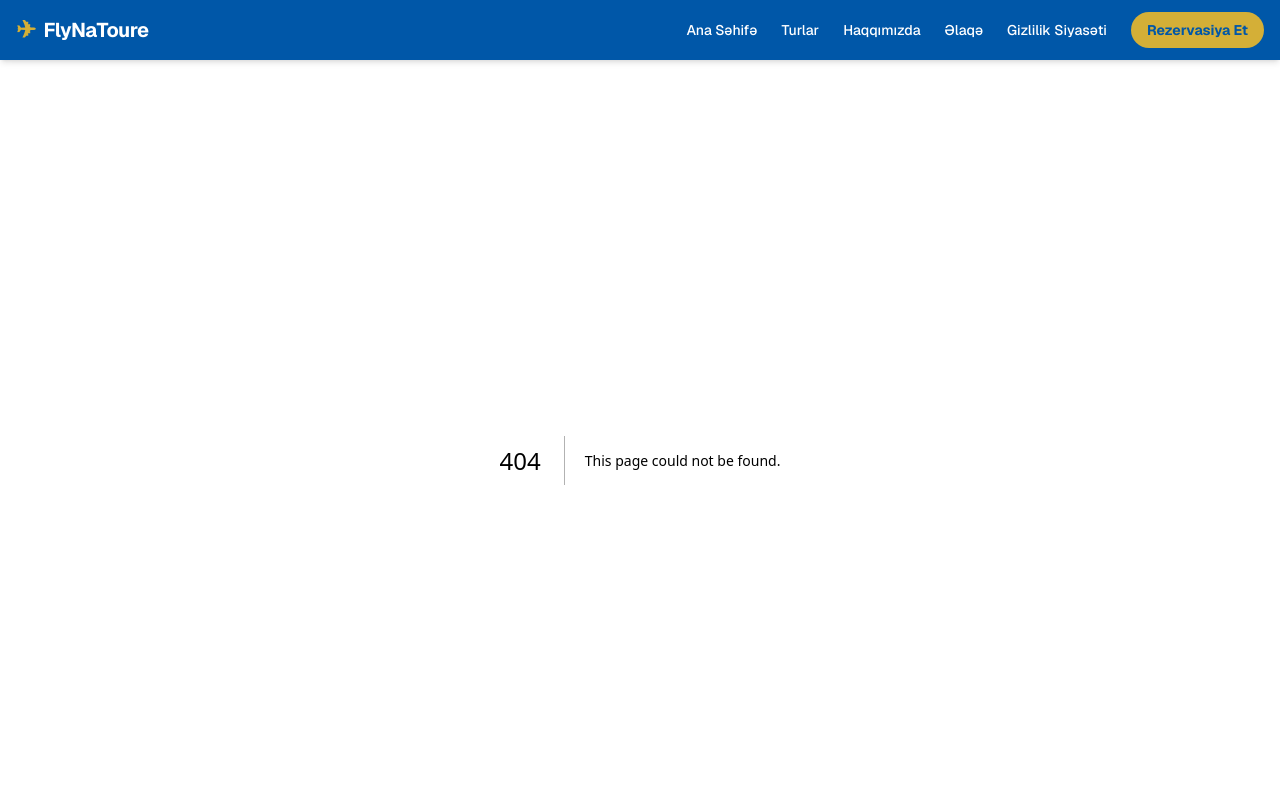
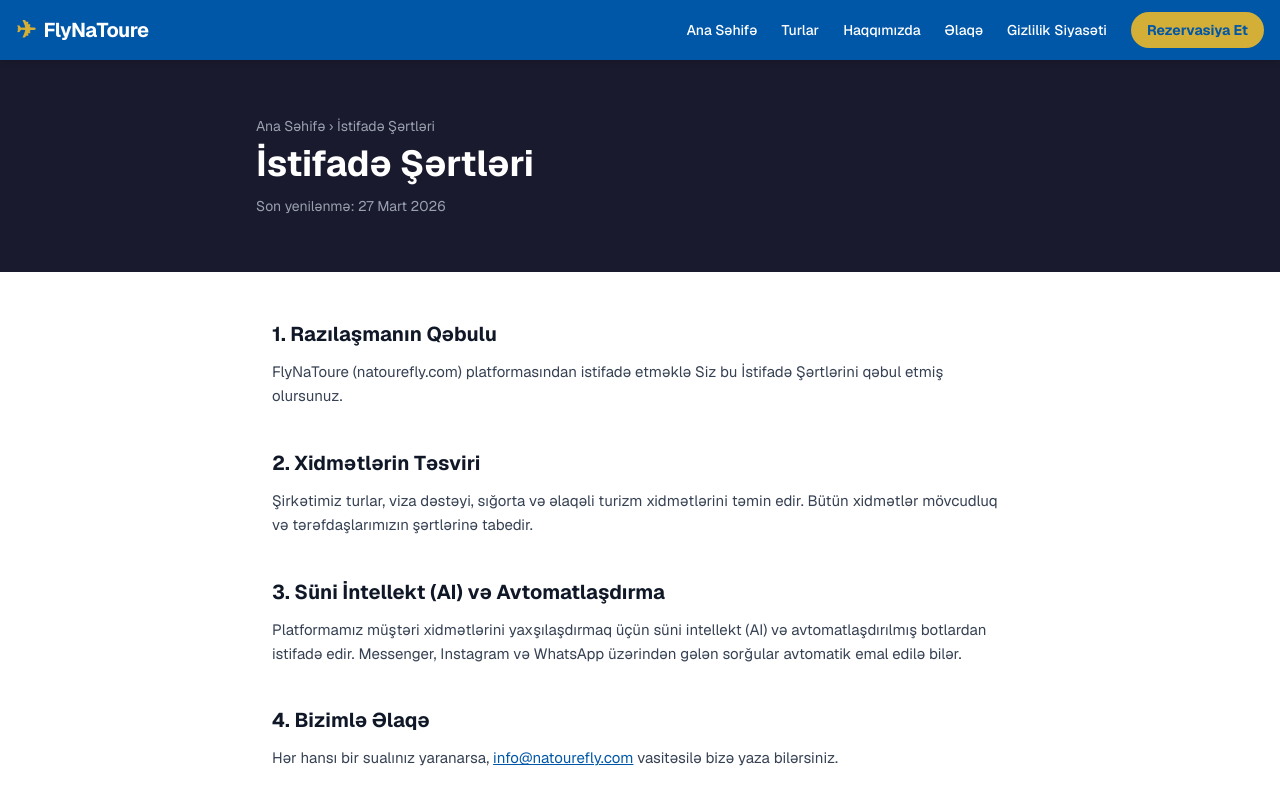
Before and after one commit to Talibsoy/teyyub, a Next.js app: page /terms-of-service in a window 1280 px wide. Before the commit this address had no page. Shown: the top 800 px of the page. Built offline with nearby package versions, Linux system fonts and the light colour scheme.

Commit message:
feat: footer yenilemesi, auth api ve terms of service

```diff
--- /dev/null
+++ b/app/api/auth/callback/instagram/route.ts
@@ -0,0 +1,20 @@
+import { NextRequest, NextResponse } from "next/server";
+
+export async function GET(req: NextRequest) {
+  const { searchParams } = new URL(req.url);
+  const code = searchParams.get("code");
+  const error = searchParams.get("error");
+
+  if (error) {
+    console.error("[Instagram Auth] Login xətası:", error);
+    return NextResponse.redirect(`${process.env.NEXT_PUBLIC_APP_URL || "https://natourefly.com"}/?error=instagram_auth_failed`);
+  }
+
+  if (code) {
+    console.log("[Instagram Auth] Avtorizasiya kodu alındı:", code);
+    // TODO: Kodu Instagram Graph API vasitəsilə Access Token-ə dəyişin
+    return NextResponse.redirect(`${process.env.NEXT_PUBLIC_APP_URL || "https://natourefly.com"}/?status=instagram_connected`);
+  }
+
+  return new NextResponse("Kod tapılmadı", { status: 400 });
+}
--- /dev/null
+++ b/app/terms-of-service/page.tsx
@@ -0,0 +1,58 @@
+import Link from "next/link";
+import type { Metadata } from "next";
+
+export const metadata: Metadata = {
+  title: "İstifadə Şərtləri | FlyNaToure",
+  description: "FlyNaToure turizm platformasının istifadə şərtləri və qaydaları.",
+};
+
+export default function TermsOfServicePage() {
+  const currentYear = new Date().getFullYear();
+
+  return (
+    <main className="min-h-screen bg-white">
+      {/* Header */}
+      <div className="bg-[#1a1a2e] text-white py-14 px-4">
+        <div className="max-w-3xl mx-auto">
+          <p className="text-sm text-gray-400 mb-2">
+            <Link href="/" className="hover:underline">Ana Səhifə</Link> › İstifadə Şərtləri
+          </p>
+          <h1 className="text-3xl md:text-4xl font-bold">İstifadə Şərtləri</h1>
+          <p className="mt-3 text-gray-400 text-sm">Son yenilənmə: 27 Mart 2026</p>
+        </div>
+      </div>
+
+      {/* Content */}
+      <div className="max-w-3xl mx-auto px-4 py-12 text-gray-700 leading-relaxed space-y-10 text-[15px]">
+        <section>
+          <h2 className="text-xl font-bold text-gray-900 mb-3">1. Razılaşmanın Qəbulu</h2>
+          <p>
+            FlyNaToure (natourefly.com) platformasından istifadə etməklə Siz bu İstifadə Şərtlərini qəbul etmiş olursunuz.
+          </p>
+        </section>
+
+        <section>
+          <h2 className="text-xl font-bold text-gray-900 mb-3">2. Xidmətlərin Təsviri</h2>
+          <p>
+            Şirkətimiz turlar, viza dəstəyi, sığorta və əlaqəli turizm xidmətlərini təmin edir. Bütün xidmətlər mövcudluq və tərəfdaşlarımızın şərtlərinə tabedir.
+          </p>
+        </section>
+
+        <section>
+          <h2 className="text-xl font-bold text-gray-900 mb-3">3. Süni İntellekt (AI) və Avtomatlaşdırma</h2>
+          <p>
+            Platformamız müştəri xidmətlərini yaxşılaşdırmaq üçün süni intellekt (AI) və avtomatlaşdırılmış botlardan istifadə edir.
+            Messenger, Instagram və WhatsApp üzərindən gələn sorğular avtomatik emal edilə bilər.
+          </p>
+        </section>
+
+        <section>
+          <h2 className="text-xl font-bold text-gray-900 mb-3">4. Bizimlə Əlaqə</h2>
+          <p>
+            Hər hansı bir sualınız yaranarsa, <a href="mailto:info@natourefly.com" className="text-[#0057A8] underline">info@natourefly.com</a> vasitəsilə bizə yaza bilərsiniz.
+          </p>
+        </section>
+      </div>
+    </main>
+  );
+}
--- a/components/Footer.tsx
+++ b/components/Footer.tsx
@@ -75,6 +75,7 @@
         <span>© {new Date().getFullYear()} FlyNaToure. Bütün hüquqlar qorunur.</span>
         <div className="flex items-center gap-4">
           <Link href="/privacy-policy" className="hover:text-gray-300 transition-colors">Gizlilik Siyasəti</Link>
+          <Link href="/terms-of-service" className="hover:text-gray-300 transition-colors">İstifadə Şərtləri</Link>
           <Link href="/elaqe" className="hover:text-gray-300 transition-colors">Əlaqə</Link>
         </div>
       </div>
```
